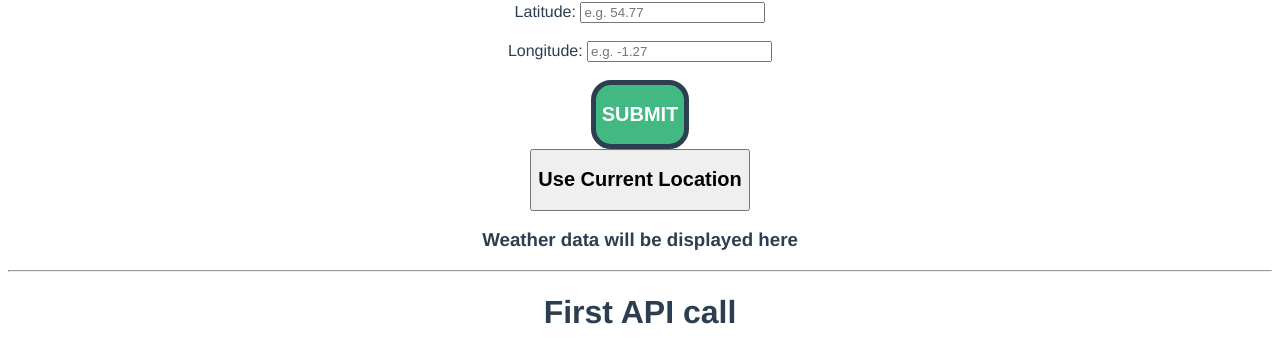
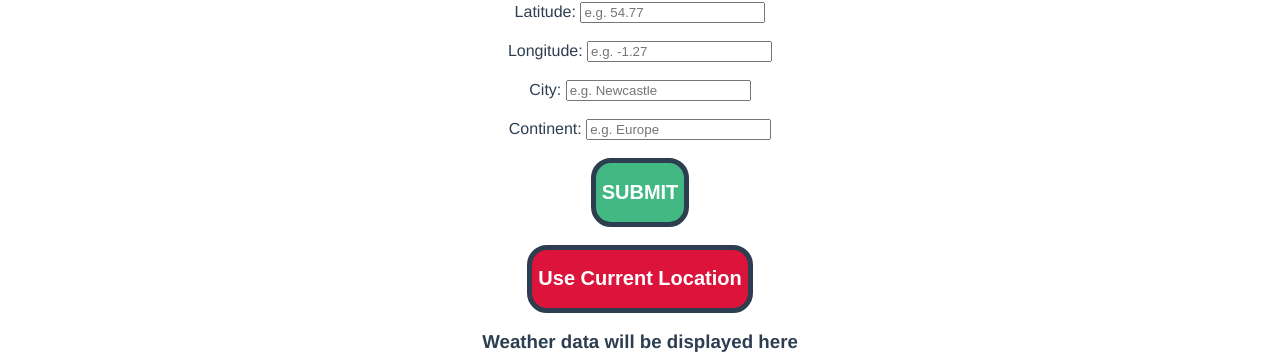
Before and after one commit to Kamran6433/Weather_Application, a Vue app in the folder my-weather-application/: page / in a window 1280 px wide. Shown: the part 756-1111 px from the top of the page. Built offline with nearby package versions, Linux system fonts and the light colour scheme.

Commit message:
Adding more features to the weather application.

```diff
--- a/my-weather-application/src/components/HttpRequest.vue
+++ b/my-weather-application/src/components/HttpRequest.vue
@@ -4,8 +4,12 @@
         <input v-model="latitude" placeholder="e.g. 54.77"><br/><br/>
         <label>Longitude: </label>
         <input v-model="longitude" placeholder="e.g. -1.27"><br/><br/>
+        <label>City: </label>
+        <input v-model="city" placeholder="e.g. Newcastle"><br/><br/>
+        <label>Continent: </label>
+        <input v-model="continent" placeholder="e.g. Europe"><br/><br/>
         <button id="submitButton" @click="getOrRefreshWeatherData"><h2>SUBMIT</h2></button>
-        <br/>
+        <br/><br/>
         <button id="currentLocation" @click="getCurrentLocationWeatherData"><h2>Use Current Location</h2></button>
         <div>
             <h3>Weather data will be displayed here</h3>
@@ -28,7 +32,9 @@
             return {
                 data: {
                     latitude: '',
-                    longitude: ''
+                    longitude: '',
+                    city: '',
+                    continent: ''
                 }
             }
         },
@@ -39,8 +45,8 @@
                 var latitude = this.latitude;
                 var longitude = this.longitude;
                 var parameters = 'hourly=temperature_2m';
-                var url1 = 'https://timezoneapi.io/api/address/?Hacker+Way+1+Menlo+Park+California&token=EXCADoQKMxSd';
-                var url2 = 'https://api.open-meteo.com/v1/forecast?latitude='+latitude+'&longitude='+longitude+'&'+parameters;
+                var url1 = 'https://timezoneapi.io/api/timezone/?Europe/Paris&token=AVfZgODCXKwY';
+                var url = 'https://api.open-meteo.com/v1/forecast?latitude='+latitude+'&longitude='+longitude+'&'+parameters;
 
                 fetch(url1)
                     .then(response => {
@@ -55,8 +61,8 @@
 
                         var text = localStorage.getItem("./assets/LocationData.JSON");
                         var str = JSON.parse(text);
-                        console.log(str);
-                        document.getElementById('api').innerHTML = str
+                        console.log(str.data.addresses);
+                        document.getElementById('api').innerHTML = str.data.addresses;
                     })
                     .catch(error => {
                         document.getElementById('api').innerHTML = `API call Failed.`;
@@ -64,7 +70,7 @@
                     });
 
 
-                fetch(url2)
+                fetch(url)
                     .then(response => {
                         if (!response.ok) {
                             return Promise.reject(response.statusText);
@@ -91,7 +97,7 @@
 
             getCurrentLocationWeatherData() {
 
-                fetch('https://timezoneapi.io/api/ip/?token=EXCADoQKMxSd')
+                fetch('https://timezoneapi.io/api/ip/?token=AVfZgODCXKwY')
                     .then(response => {
                         if (!response.ok) {
                             return Promise.reject(response.statusText);
@@ -106,7 +112,6 @@
                         var str = JSON.parse(text);
                         var location = str.data.location
                         var array = location.split(",", 2)
-                        console.log(array[1]);
                         this.latitude = array[0];
                         this.longitude = array[1];
                         this.getOrRefreshWeatherData()
@@ -122,15 +127,22 @@
 </script>
 
 <style scoped>
-#submitButton {
+button {
     border-radius: 20px;
     border: 5px solid #2c3e50;
     background-color: #42b983;
     color: white;
 }
-#submitButton:hover {
+button:hover {
     transition-duration: 200ms;
     border: 5px solid #42b983;
     background-color: #2c3e50;
 }
+#currentLocation {
+    background-color: crimson;
+}
+#currentLocation:hover {
+    background-color: #2c3e50;
+    border-color: crimson;
+}
 </style>
```
